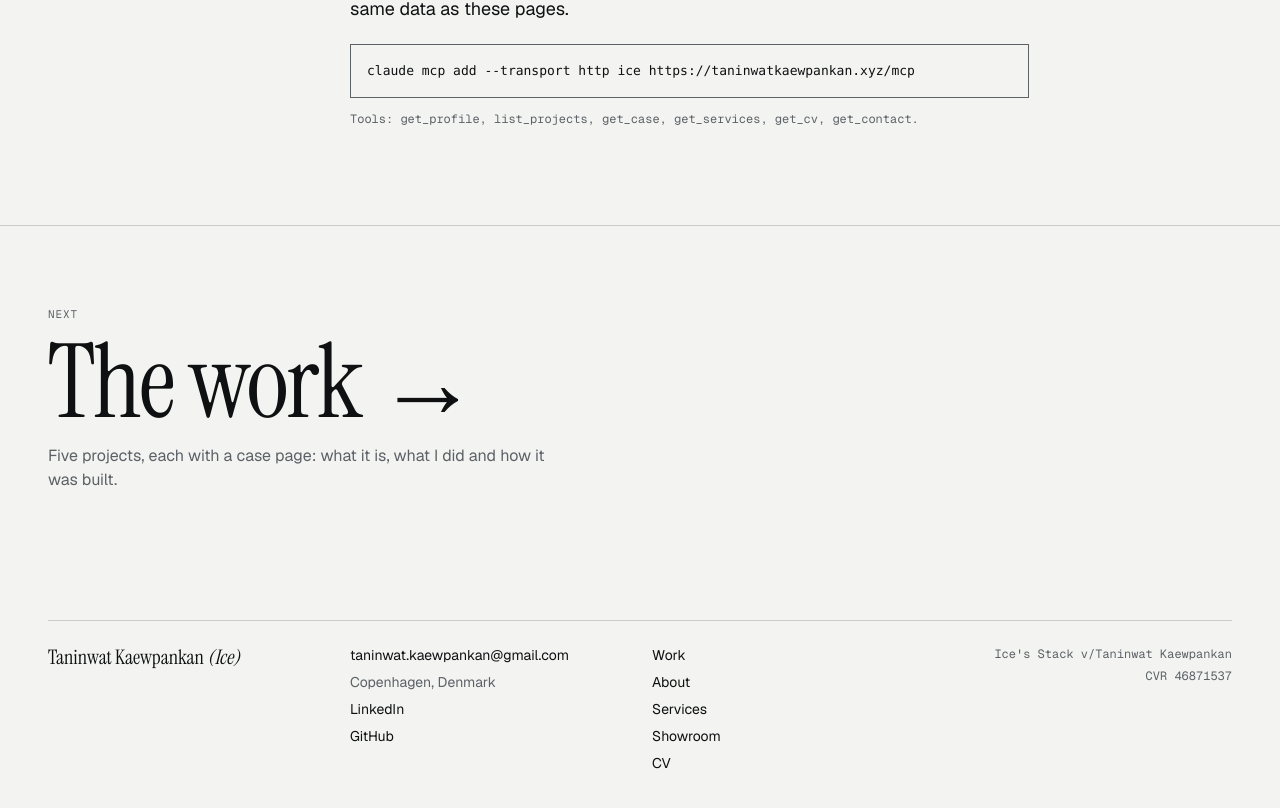
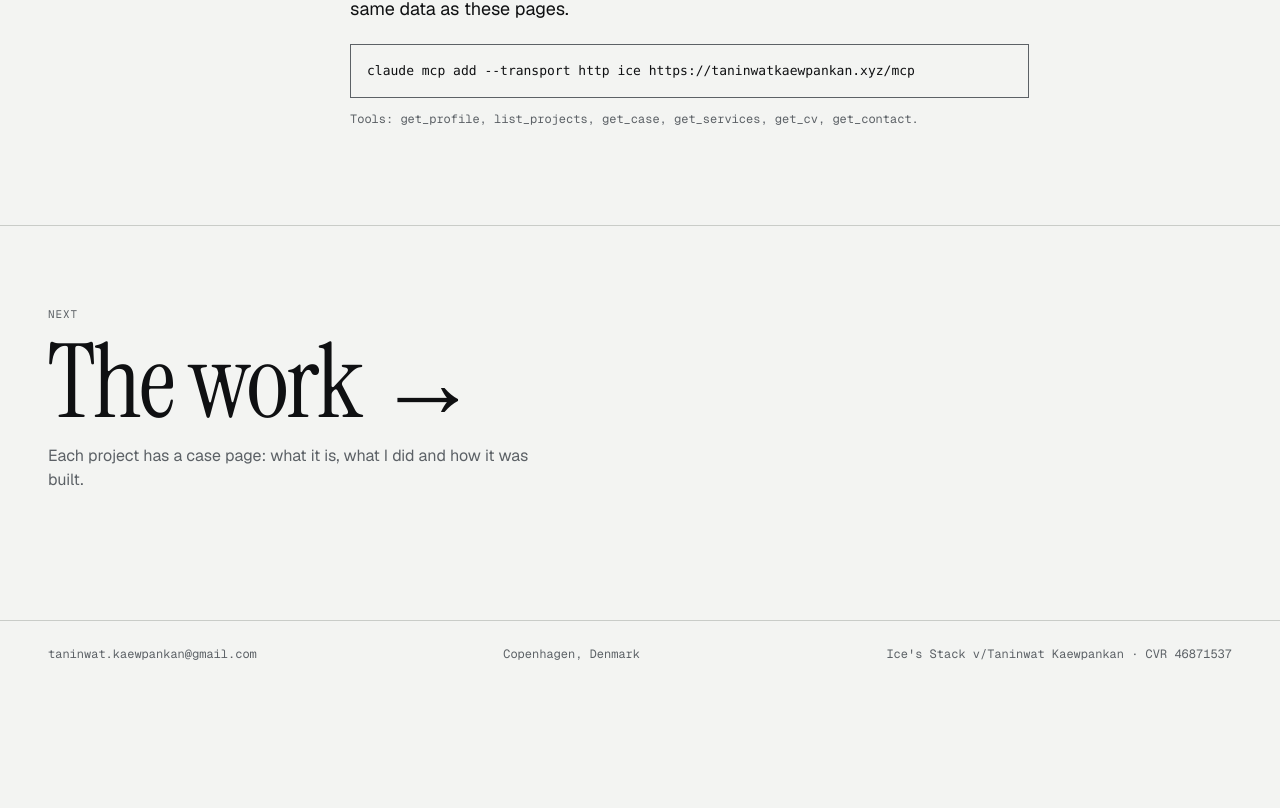
Before and after one commit to Taninwat-55/my-portfolio, a Next.js app: page /about in a window 1280 px wide. Shown: the part 2659-3467 px from the top of the page. After the commit the page ends 3354 px from the top, so only its background shows below. Built offline with nearby package versions, Linux system fonts and the light colour scheme.

Commit message:
Footer back to one row, spread out; Saep joins the hall
The original single row (email, city, business and CVR) returns with
space-between (Ice preferred it to the grid version). Saep is the
hall's sixth room with its current screens; counts in copy no longer
assume five.

```diff
--- a/app/(world)/about/page.tsx
+++ b/app/(world)/about/page.tsx
@@ -107,7 +107,7 @@ export default function AboutPage() {
           <Link className={styles.nextLink} href="/#work-title">
             The work <span aria-hidden="true">→</span>
           </Link>
-          <p className={styles.nextSub}>Five projects, each with a case page: what it is, what I did and how it was built.</p>
+          <p className={styles.nextSub}>Each project has a case page: what it is, what I did and how it was built.</p>
         </nav>
       </main>
       <WorldFooter />
--- a/app/(world)/work/page.tsx
+++ b/app/(world)/work/page.tsx
@@ -20,7 +20,7 @@ const rest = cases.filter((c) => !leadCaseIds.includes(c.id));
 
 /**
  * Every case, in the Crystallize world (2026-10-25; it replaced the Stack's
- * all-cards grid). The hall's five first, in its order, then the rest.
+ * all-cards grid). The hall's projects first, in its order, then the rest.
  */
 export default function WorkPage() {
   const card = (c: (typeof cases)[number], eager: boolean) => (
--- a/app/data.ts
+++ b/app/data.ts
@@ -955,10 +955,11 @@ export const cases: CaseStudy[] = [
 
 /**
  * The work in the order the homepage's hall shows it, and the order case
- * pages hand on to the next one. Saep stays out until its redesign;
- * Millennial has no screens to show. Both still have case pages.
+ * pages hand on to the next one. Saep joined on 2026-10-26 with its current
+ * screens (Ice); Millennial has no screens to show, so it stays a case page
+ * only.
  */
-export const leadCaseIds = ["trailr", "bevisly", "mockmate", "racha", "lumina"];
+export const leadCaseIds = ["trailr", "bevisly", "mockmate", "racha", "lumina", "saep"];
 
 // ─── SERVICES ─────────────────────────────────────────────────────────────────
 // The /services page speaks to a different visitor than the homepage does: a
--- a/app/world/WorldFooter.tsx
+++ b/app/world/WorldFooter.tsx
@@ -1,59 +1,19 @@
-import Link from "next/link";
 import { personalInfo } from "@/app/data";
 import styles from "./world.module.css";
 
-const PAGES = [
-  { href: "/work", label: "Work" },
-  { href: "/about", label: "About" },
-  { href: "/services", label: "Services" },
-  { href: "/showroom", label: "Showroom" },
-  { href: "/cv", label: "CV" },
-];
-
 /**
- * The foot of every world page, on the same 12-column grid as the sections
- * above it (Ice, 2026-10-26: the single mono row "looked off", then the
- * middle sat empty): the name in the label column, how to reach him, the
- * pages, and the registered business on the right. The hairline stops at the
- * margins, like every other rule.
+ * Email, city and the registered business, at the foot of every world page:
+ * one quiet row, spread edge to edge (Ice, 2026-10-26, after trying a grid
+ * version with pages and profiles: the single row was better).
  */
 export function WorldFooter() {
   return (
     <footer className={styles.footer}>
-      <div className={styles.footerInner}>
-        <p className={styles.footerName}>
-          {personalInfo.name} <em>({personalInfo.nickname})</em>
-        </p>
-        <ul className={styles.footerReach}>
-          <li>
-            <a href={`mailto:${personalInfo.email}`}>{personalInfo.email}</a>
-          </li>
-          <li className={styles.footerMuted}>{personalInfo.location}</li>
-          <li>
-            <a href={personalInfo.socials.linkedin} rel="me noopener" target="_blank">
-              LinkedIn
-            </a>
-          </li>
-          <li>
-            <a href={personalInfo.socials.github} rel="me noopener" target="_blank">
-              GitHub
-            </a>
-          </li>
-        </ul>
-        <nav className={styles.footerPages} aria-label="Pages">
-          <ul>
-            {PAGES.map((p) => (
-              <li key={p.href}>
-                <Link href={p.href}>{p.label}</Link>
-              </li>
-            ))}
-          </ul>
-        </nav>
-        <p className={styles.footerLegal}>
-          <span>{personalInfo.business.name}</span>
-          <span>CVR {personalInfo.business.cvr}</span>
-        </p>
-      </div>
+      <a href={`mailto:${personalInfo.email}`}>{personalInfo.email}</a>
+      <span>{personalInfo.location}</span>
+      <span>
+        {personalInfo.business.name} · CVR {personalInfo.business.cvr}
+      </span>
     </footer>
   );
 }
--- a/app/world/world.module.css
+++ b/app/world/world.module.css
@@ -74,79 +74,15 @@
 .footer {
   position: relative;
   z-index: 1;
-  padding: 0 var(--margin) calc(var(--unit) * 6);
-}
-
-.footerInner {
-  display: grid;
-  grid-template-columns: repeat(var(--cols), 1fr);
-  column-gap: var(--gutter);
-  row-gap: calc(var(--unit) * 2);
-  padding-top: calc(var(--unit) * 3);
+  display: flex;
+  flex-wrap: wrap;
+  justify-content: space-between;
+  gap: var(--unit) calc(var(--unit) * 4);
+  padding: calc(var(--unit) * 3) var(--margin) calc(var(--unit) * 4);
   border-top: 1px solid var(--line);
-}
-
-.footerInner > * {
-  grid-column: 1 / -1;
-  margin: 0;
-}
-
-.footerName {
-  font-family: var(--world-display);
-  font-size: 20px;
-  line-height: 1.2;
-}
-
-.footerReach,
-.footerPages ul {
-  display: flex;
-  flex-direction: column;
-  gap: 6px;
-  margin: 0;
-  padding: 0;
-  list-style: none;
-  font-size: 14px;
-  line-height: 1.5;
-}
-
-/* Two-part selectors to outrank the shell's `.world a`. */
-.footerReach a,
-.footerPages a {
-  text-decoration: none;
-}
-
-.footerMuted,
-.footerLegal {
-  color: var(--muted);
-}
-
-.footerLegal {
-  display: flex;
-  flex-direction: column;
-  gap: 4px;
   font-family: var(--world-mono);
   font-size: 12px;
-  line-height: 1.5;
-}
-
-@media (min-width: 900px) {
-  /* Same specificity as the full-width rule above, so these win. */
-  .footerInner > .footerName {
-    grid-column: 1 / span 3;
-  }
-
-  .footerInner > .footerReach {
-    grid-column: 4 / span 3;
-  }
-
-  .footerInner > .footerPages {
-    grid-column: 7 / span 2;
-  }
-
-  .footerInner > .footerLegal {
-    grid-column: 9 / -1;
-    text-align: right;
-  }
+  color: var(--muted);
 }
 
 /* The drawn grid. */
```
Also changed, not shown: 1 other file (tests, documents, lock files or other folders).
